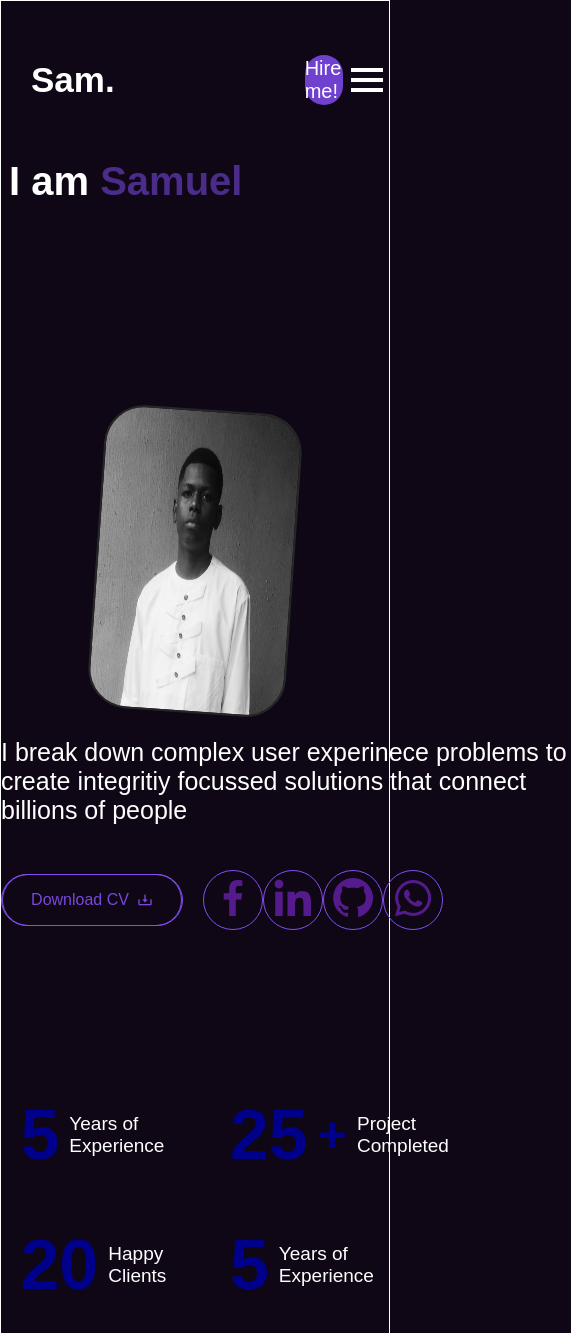
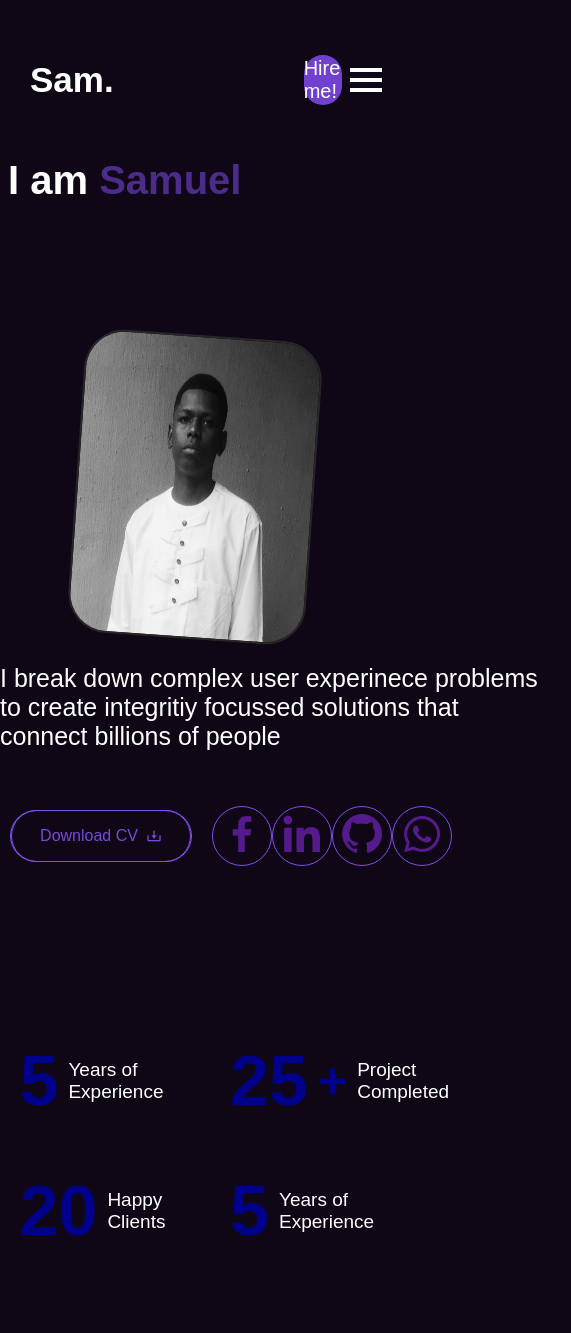
Before and after one commit to Samuel-code00/portofolio, a plain HTML site: page index.html in a window 390 px wide. Shown: the top 1333 px of the page, 571 px wide, since content can reach past the window. Drawn offline with nearby package versions, Linux system fonts and the light colour scheme.

Commit message:
correcting icons and images

```diff
--- a/style.css
+++ b/style.css
@@ -567,6 +567,7 @@ option{
 .message button{
     font-size: 20px;
     color: white;
+    outline: none;
     background-color: #5828b8;
     border: none;
 }
@@ -654,7 +655,6 @@ span:hover{
         display: flex;
         flex-direction: column;
         margin: auto;
-        border: 1px solid;
     }
     /* .navbar{
         width: 100%;
@@ -717,9 +717,17 @@ span:hover{
         flex-direction: column;
     }
 
+    .paragraph p{
+        width: 540px;
+    }
+
+    .icons{
+        width: 90%;
+        padding: 10px;
+    }
     .pics{
         display: block;
-        width: 50%;
+        width: 60%;
         height: 300px;
         margin: auto;
         margin-top: 20px;
@@ -753,7 +761,10 @@ span:hover{
         bottom: 25px;
     }
     .work{
-        font-size: 20px
+        width: 90%;
+        padding: 10px;
+        height: 10vh;
+        font-size: 18px
     }
 
     .work-content {
@@ -795,7 +806,7 @@ span:hover{
     .service-box {
         background-color: #140c1c;
         border-radius: 20px;
-        width: 500px;
+        width: 400px;
         padding: 40px;
         box-sizing: border-box;
         text-align: center;
```
